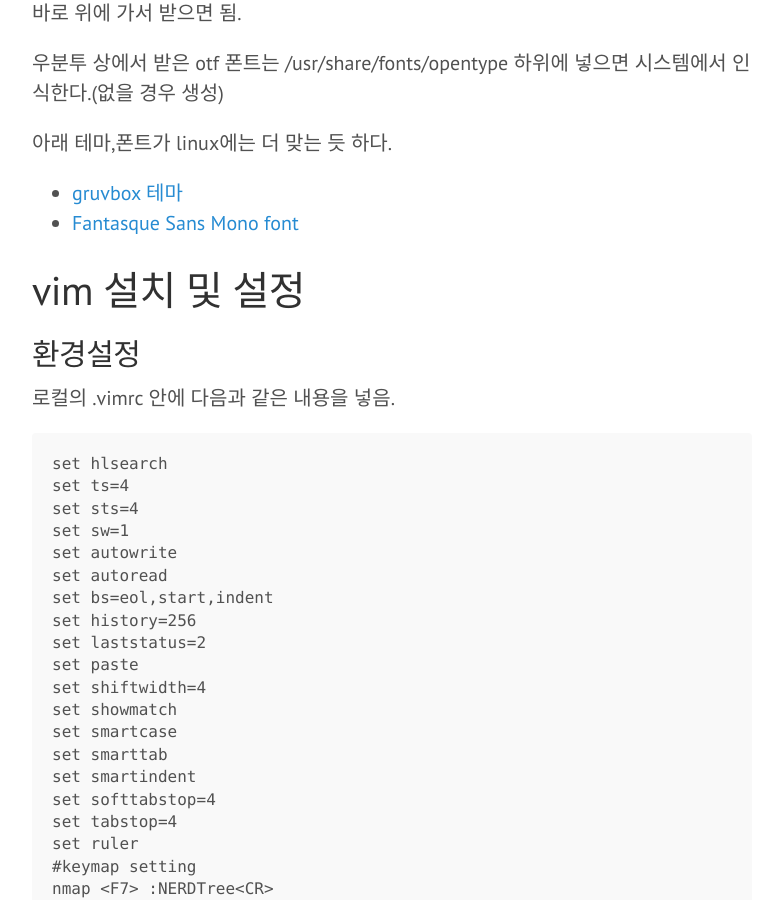
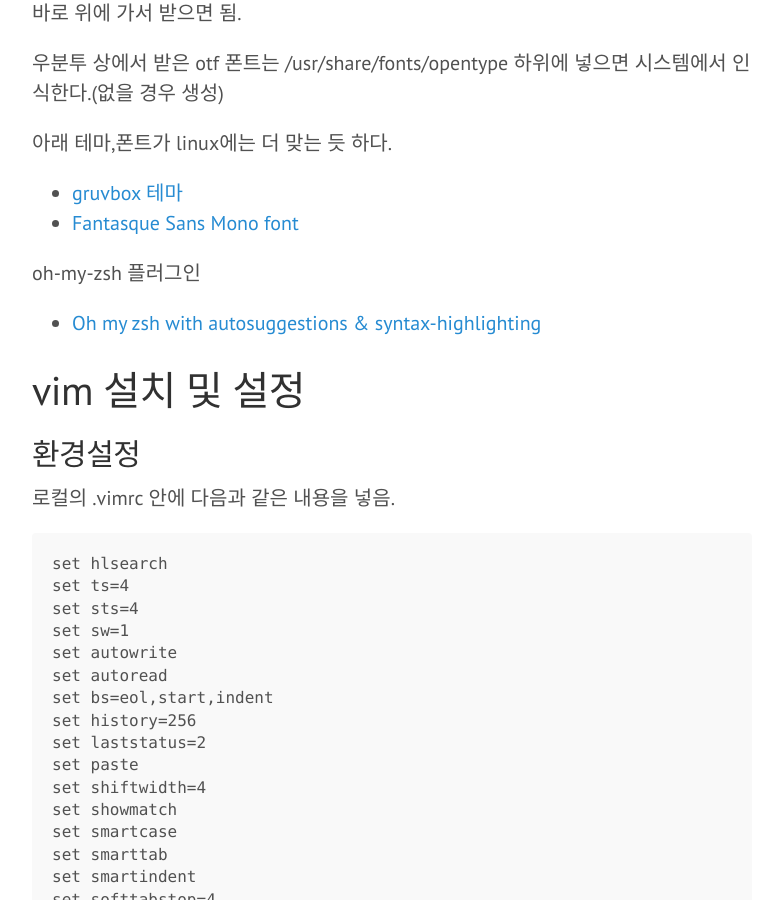
Before and after one commit to skaqud/skaqud.github.com, a Jekyll site: the page built from _posts/2016-01-03-VM-BaseEnv.markdown, in a window 1280 px wide and 900 px high, scrolled down 2565 px. Shown: the whole window, without its empty margins (248-1028 px from the left). Built offline with Jekyll 4.4.1, drawn with Linux system fonts in a browser that asks for light colours.

Commit message:
update post

```diff
--- a/_posts/2016-01-03-VM-BaseEnv.markdown
+++ b/_posts/2016-01-03-VM-BaseEnv.markdown
@@ -88,6 +88,10 @@ Oh My Zsh 설치
 - [gruvbox 테마](https://github.com/morhetz/gruvbox)
 - [Fantasque Sans Mono font](https://github.com/belluzj/fantasque-sans)
 
+oh-my-zsh 플러그인
+
+- [Oh my zsh with autosuggestions & syntax-highlighting](https://gist.github.com/dogrocker/1efb8fd9427779c827058f873b94df95)
+
 # vim 설치 및 설정
 
 ## 환경설정 ##
```
